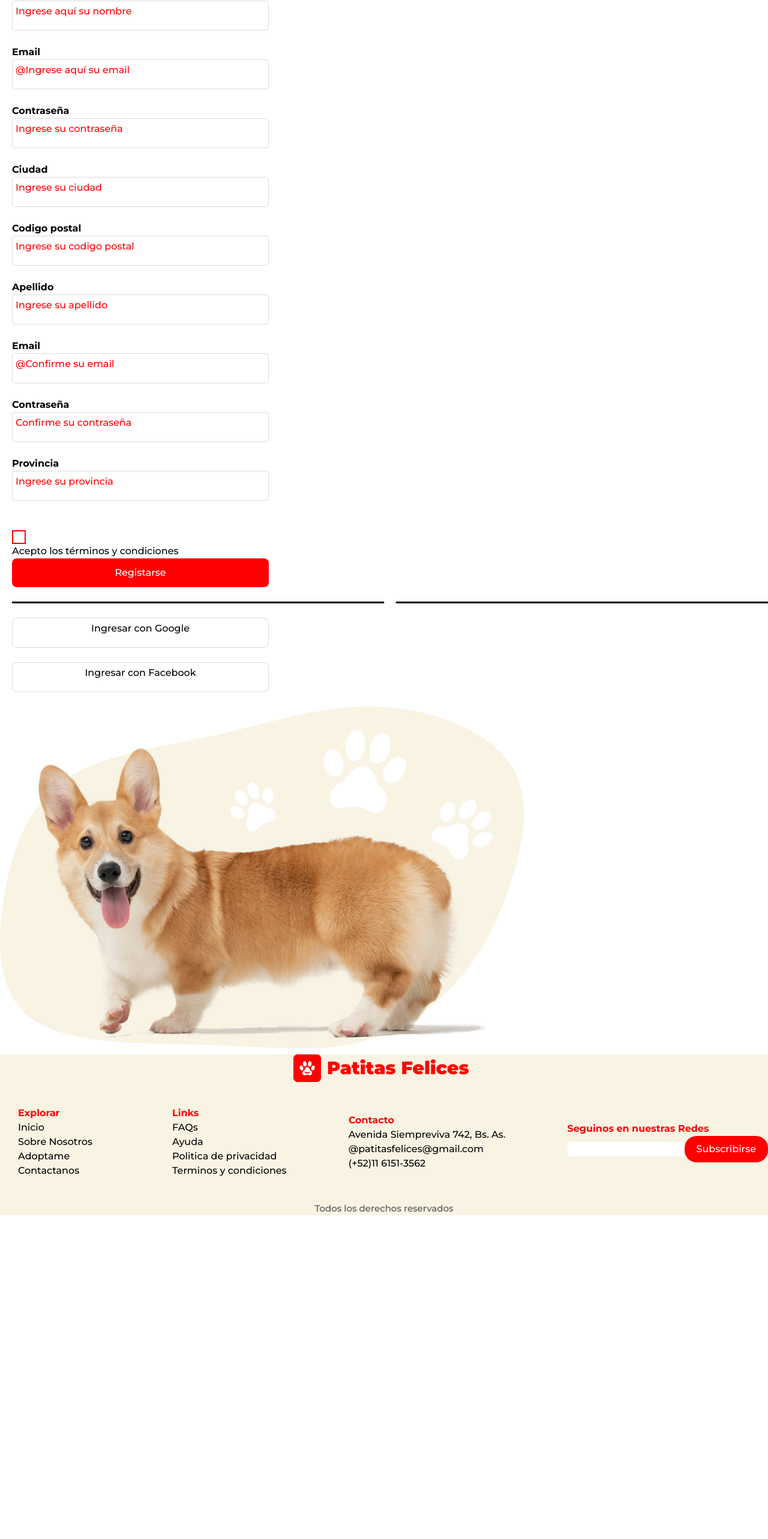
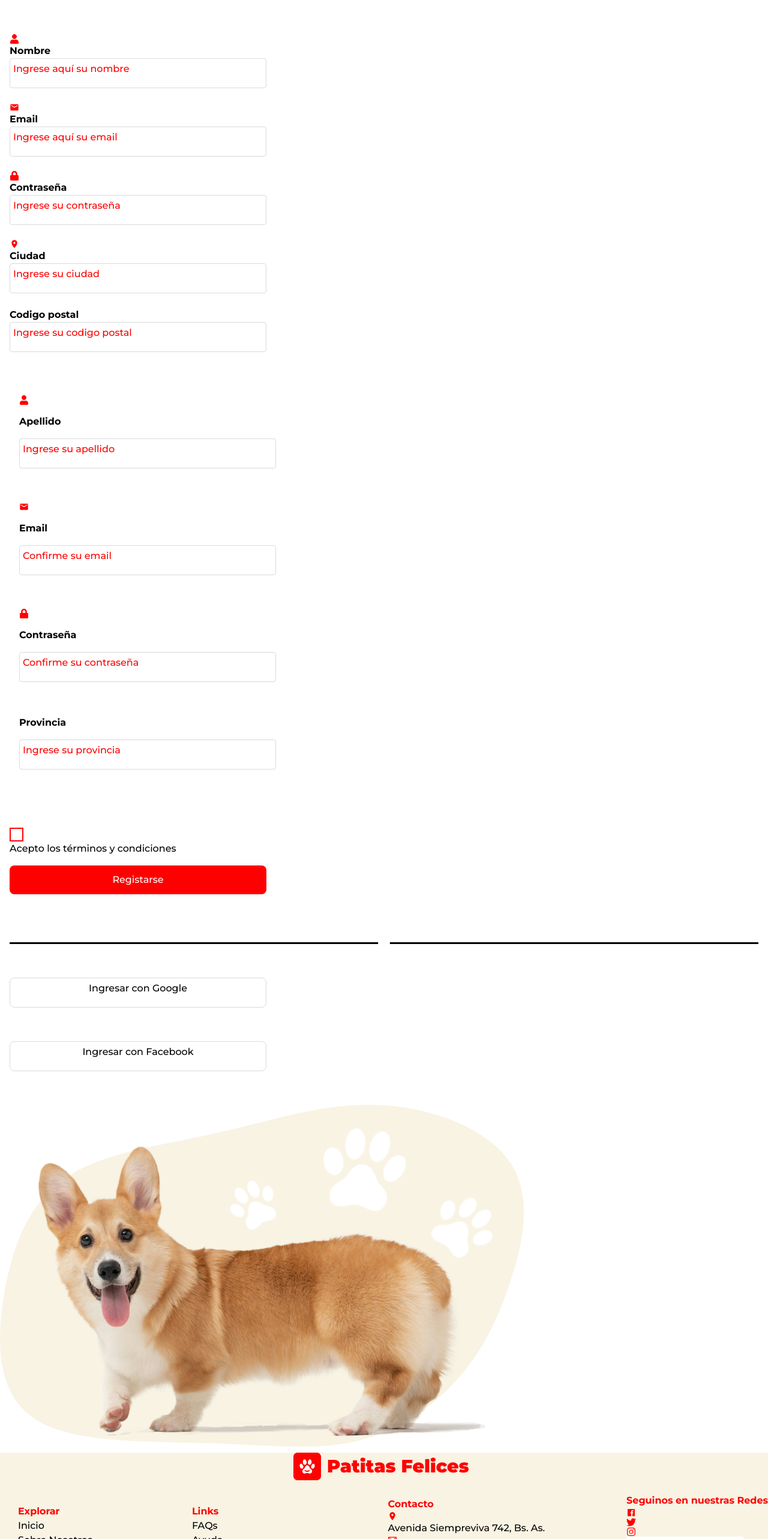
Before and after one commit to montexbjeliseo/pets-api, a Next.js app in the folder frontend/: page /registrarse in a window 1280 px wide. Shown: the part 227-2793 px from the top of the page at 60% size. Before the commit the page ends 2253 px from the top, so only its background shows below. Built offline with nearby package versions, Linux system fonts and the light colour scheme.

Commit message:
agregue iconos

```diff
--- a/frontend/app/page.jsx
+++ b/frontend/app/page.jsx
@@ -6,7 +6,6 @@ import Cajaimagenes from "@/components/cajaimagenes";
 import Cajaperro from "@/components/cajaperro";
 import Cajanarices from "@/components/cajanarices";
 import Footer from "@/components/footer";
-
 
 
 export default function Home() {
--- a/frontend/components/footer.jsx
+++ b/frontend/components/footer.jsx
@@ -1,6 +1,11 @@
 import Link from "next/link";
 import Image from "next/image";
 import style from "./footer.module.css";
+import { MdLocationOn, MdPhone } from 'react-icons/md';
+import { FaEnvelope, FaTwitter, FaInstagram } from 'react-icons/fa';
+import { AiOutlineMail } from 'react-icons/ai';
+import { IoLogoFacebook } from 'react-icons/io';
+
 
 import logo from "./../public/images/Group 3.png";
 
@@ -18,6 +23,7 @@ export default function Footer() {
             <Link href="/sobreNosotros">Sobre Nosotros</Link>
             <Link href="/adoptame">Adoptame</Link>
             <Link href="/contactanos">Contactanos</Link>
+
           </div>
         </div>
         <div className={style.contenedor}>
@@ -31,18 +37,37 @@ export default function Footer() {
         </div>
         <div className={style.contenedor}>
           <h6 className={style.h6}>Contacto</h6>
-          <p> Avenida Siempreviva 742, Bs. As.</p>
-          <p> @patitasfelices@gmail.com</p>
-          <p> (+52)11 6151-3562</p>
+          <div> <MdLocationOn color="red" />
+            <p> Avenida Siempreviva 742, Bs. As.</p>
+          </div>
+          <div>
+            <AiOutlineMail color="red" />
+            <p> patitasfelices@gmail.com</p>
+          </div>
+          <div>
+            <MdPhone color="red" />
+            <p> (+52)11 6151-3562</p>
+          </div>
+
         </div>
         <div className={style.contenedor}>
           <h6 className={style.h6}>Seguinos en nuestras Redes</h6>
+
           <div>
+            <IoLogoFacebook color="red" />
 
+            <FaTwitter color="red" />
+            <FaInstagram color="red" />
           </div>
           <div>
-            <input type="text" />
+            <div>
+              <input type="text" />
+
+              <FaEnvelope color="red" />
+            </div>
             <button className={style.boton}>Subscribirse</button>
+
+
           </div>
         </div>
       </nav>
--- a/frontend/components/formularioingreso.jsx
+++ b/frontend/components/formularioingreso.jsx
@@ -1,5 +1,7 @@
 import style from "./formularioingreso.module.css";
 import Image from "next/image";
+import { AiOutlineMail } from 'react-icons/ai';
+import { FaKey, FaGoogle, FaFacebook } from 'react-icons/fa';
 
 export default function formularioingreso() {
     return (
@@ -10,9 +12,13 @@ export default function formularioingreso() {
                 <br></br>
                 <p className={style.mensaje}>¡Bienvenido! Inicia sesión para  acceder a tu cuenta</p>
                 <br></br>
+
+
                 <p className={style.parrafo}>Email</p>
                 <div className={style.input}>
-                    <label className={style.label} >   @Ingrese aquí su email</label>
+                <AiOutlineMail color="red"/>
+
+                    <label className={style.label} >Ingrese aquí su email</label>
                     <input
                         type="text"
                         id="emailInput"
@@ -22,11 +28,13 @@ export default function formularioingreso() {
                 <p className={style.parrafo}>Contraseña</p>
 
                 <div className={style.input}>
+                <FaKey color="red"/>
                     <label className={style.label}>Ingrese su contraseña</label>
                     <input
                         type="password"
                         id="passwordInput" />
                     <br></br>
+
                     <div className={style.recordame}>
                         <button className={style.boton}></button>
                         <p>Recordarme</p>
@@ -42,9 +50,11 @@ export default function formularioingreso() {
                     <br></br>
 
                     <div>
+                        <FaGoogle/>
                         <label className={style.ingresarred}>Ingresar con Google</label></div>
                         <br></br>
                      <div>
+                        <FaFacebook/>
                     <label className={style.ingresarred}>Ingresar con Facebook</label></div>
                     <br></br>
                     <div className={style.registrocuenta}>
--- a/frontend/components/formularioregistro.jsx
+++ b/frontend/components/formularioregistro.jsx
@@ -1,12 +1,14 @@
 import style from "./formularioregistro.module.css";
 import Image from "next/image";
+import { FaUser, FaLock } from 'react-icons/fa';
+import { MdMail, MdLocationOn } from 'react-icons/md';
 
 
 export default function formularioregistro() {
     return (
         <main>
 
-            <div className={style.costadoIzquierdo}>
+            <div class= "grid grid-cols-1 gap-4 p-4">
                 <p className={style.ingresar}>REGISTRARSE</p>
                 <br></br>
                 <p className={style.mensaje}>Crea tu cuenta y encuentra tu compañero ideal</p>
@@ -14,6 +16,7 @@ export default function formularioregistro() {
 
                 <br></br>
                 <div className={style.primercolumna}>
+                <FaUser color="red"/>
                     <p className={style.parrafo}>Nombre</p>
                     <div className={style.input}>
                         <label className={style.label} >Ingrese aquí su nombre</label>
@@ -24,9 +27,10 @@ export default function formularioregistro() {
                     </div>
 
                     <br></br>
+                    <MdMail color="red"/>
                     <p className={style.parrafo}>Email</p>
                     <div className={style.input}>
-                        <label className={style.label} >   @Ingrese aquí su email</label>
+                        <label className={style.label} >Ingrese aquí su email</label>
                         <input
                             type="text"
                             id="emailInput"
@@ -34,6 +38,7 @@ export default function formularioregistro() {
                     </div>
 
                     <br></br>
+                    <FaLock color="red"/>
                     <p className={style.parrafo}>Contraseña</p>
 
                     <div className={style.input}>
@@ -43,6 +48,7 @@ export default function formularioregistro() {
                             id="passwordInput" />
                     </div>
                     <br></br>
+                    <MdLocationOn color="red"/>
 
                     <p className={style.parrafo}>Ciudad</p>
                     <div className={style.input}>
@@ -69,7 +75,8 @@ export default function formularioregistro() {
 
                 <br></br>
 
-                <div className={style.segundacolumna}>
+                <div class= "grid grid-cols-1 gap-4 p-4">
+                <FaUser color="red"/>
 
                 <p className={style.parrafo}>Apellido</p>
                 <div className={style.input}>
@@ -80,16 +87,18 @@ export default function formularioregistro() {
                     />
                 </div>
                 <br></br>
+                <MdMail color="red"/>
 
                 <p className={style.parrafo}>Email</p>
                 <div className={style.input}>
-                    <label className={style.label} > @Confirme su email</label>
+                    <label className={style.label} > Confirme su email</label>
                     <input
                         type="text"
                         id="emailInput1"
                     />
                 </div>
                 <br></br>
+                <FaLock color="red"/>
                 <p className={style.parrafo}>Contraseña</p>
 
                 <div className={style.input}>
--- a/frontend/components/formularioregistro.module.css
+++ b/frontend/components/formularioregistro.module.css
@@ -1,8 +1,4 @@
-.costadoIzquierdo{
-    margin-left: 20px;
 
-    grid-template-columns: repeat(3, 1fr);
-}
 
 .ingresar{
  font-weight: bold;
```
Also changed, not shown: frontend/package.json (+5 -5 lines), 1 other file (tests, documents, lock files or other folders).
